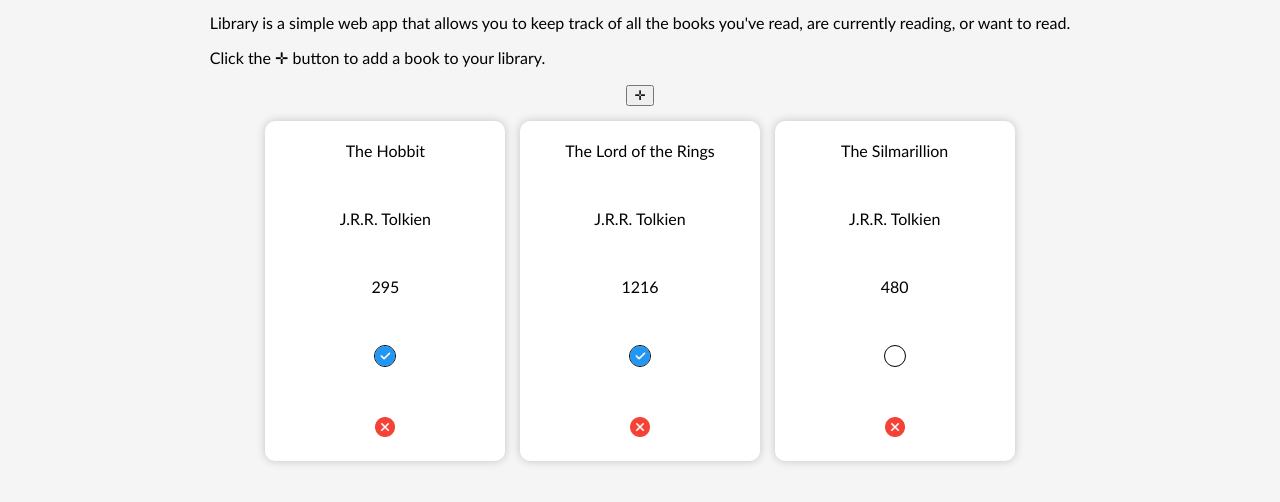
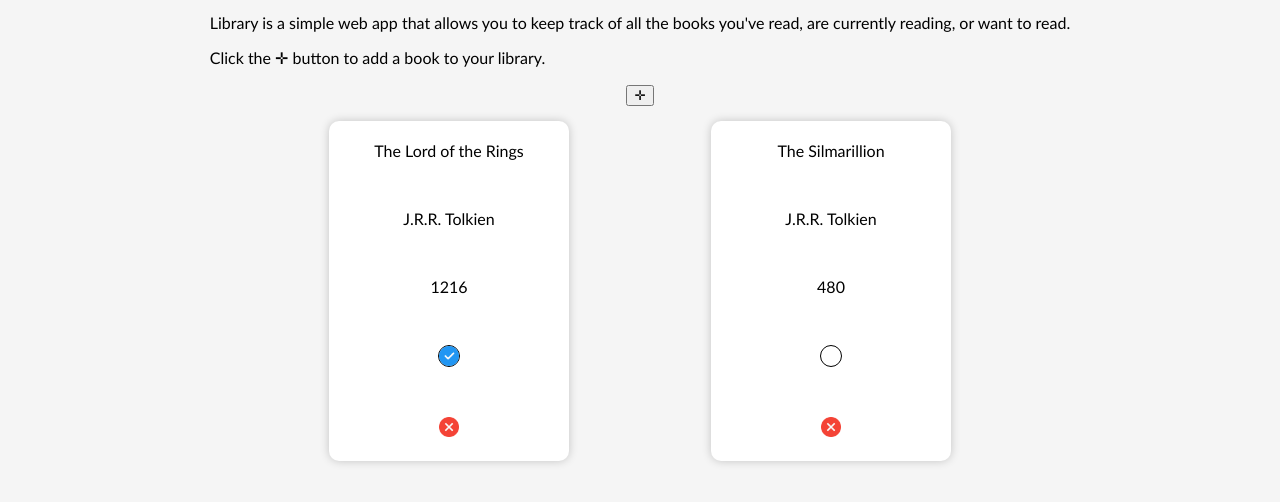
Before and after one commit to mosmn/Library, a website: page index.html in a window 1280 px wide. Both pictures are taken after a click on the button 385 px from the left and 526 px from the top of the page. Shown: the part 98-600 px from the top of the page. Drawn offline with Linux system fonts and the light colour scheme.

Commit message:
added functionality to the delete button

```diff
--- a/main.js
+++ b/main.js
@@ -69,9 +69,21 @@ const handleWindowClick = (e) => {
 window.addEventListener("click", handleWindowClick);
 
 // Logic
-const myLibrary = [{ title: "The Hobbit", author: "J.R.R. Tolkien", pages: 295, status: "Read" },
-{ title: "The Lord of the Rings", author: "J.R.R. Tolkien", pages: 1216, status: "Read" },
-{ title: "The Silmarillion", author: "J.R.R. Tolkien", pages: 480, status: "Not Read" }];
+const myLibrary = [
+  { title: "The Hobbit", author: "J.R.R. Tolkien", pages: 295, status: "Read" },
+  {
+    title: "The Lord of the Rings",
+    author: "J.R.R. Tolkien",
+    pages: 1216,
+    status: "Read",
+  },
+  {
+    title: "The Silmarillion",
+    author: "J.R.R. Tolkien",
+    pages: 480,
+    status: "Not Read",
+  },
+];
 
 // function Book() {
 //   // the constructor...
@@ -121,3 +133,28 @@ const toggleStatus = (e) => {
 };
 
 bookContainer.addEventListener("click", toggleStatus);
+
+const bookCard = document.querySelectorAll(`.book-card`);
+
+const deleteBook = (e, myArray) => {
+  if (
+    e.target.classList.contains("delete") ||
+    e.target.parentElement.classList.contains("delete")
+  ) {
+    const book = e.target.closest(".book-card");
+    book.remove();
+    myArray.splice(bookCard.indexOf(book), 1);
+  }
+};
+
+bookContainer.addEventListener("click", (e) => deleteBook(e, myLibrary));
+
+// const deleteBook = (e, myArray) => {
+//     if (e.target.classList.contains("delete")) {
+//         const book = e.target.parentElement;
+//         book.remove();
+//         myArray.splice(bookCard.indexOf(book), 1);
+//     }
+// };
+
+// bookContainer.addEventListener("click", (e) => deleteBook(e, myLibrary));
--- a/style.css
+++ b/style.css
@@ -139,7 +139,6 @@ button[class="delete"] {
   border: none;
   border-radius: 10px;
   background-color: transparent;
-  transition: background-color 0.5s ease-in-out;
 }
 
 img[alt="delete"]:hover {
```
Also changed, not shown: index.html (+1 -2 lines). Lines whose indentation alone changed are shown as unchanged.
